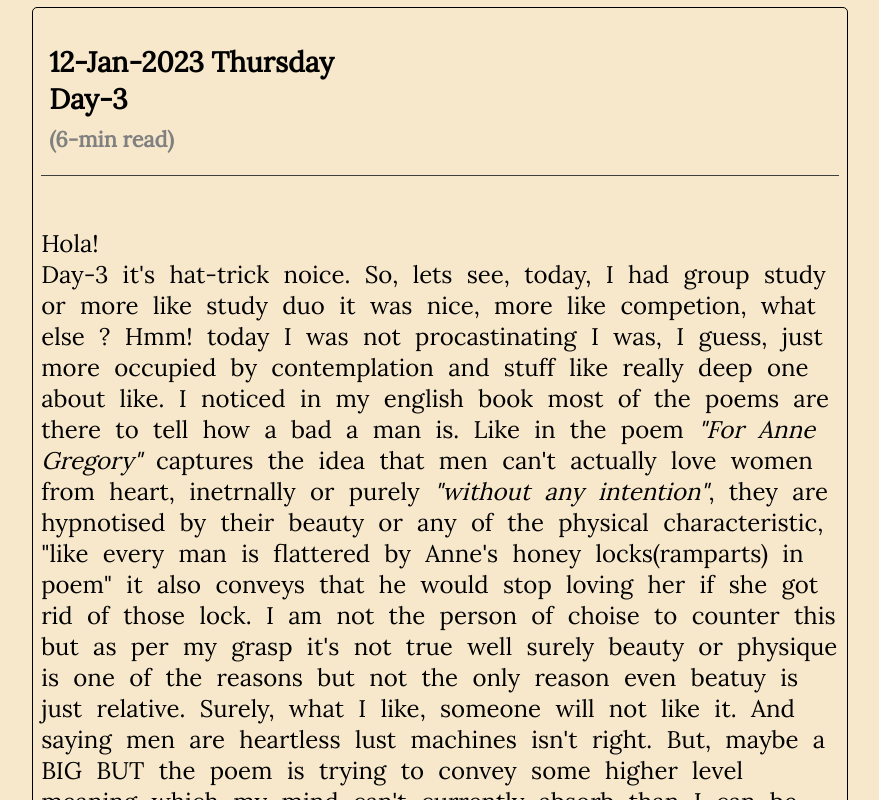
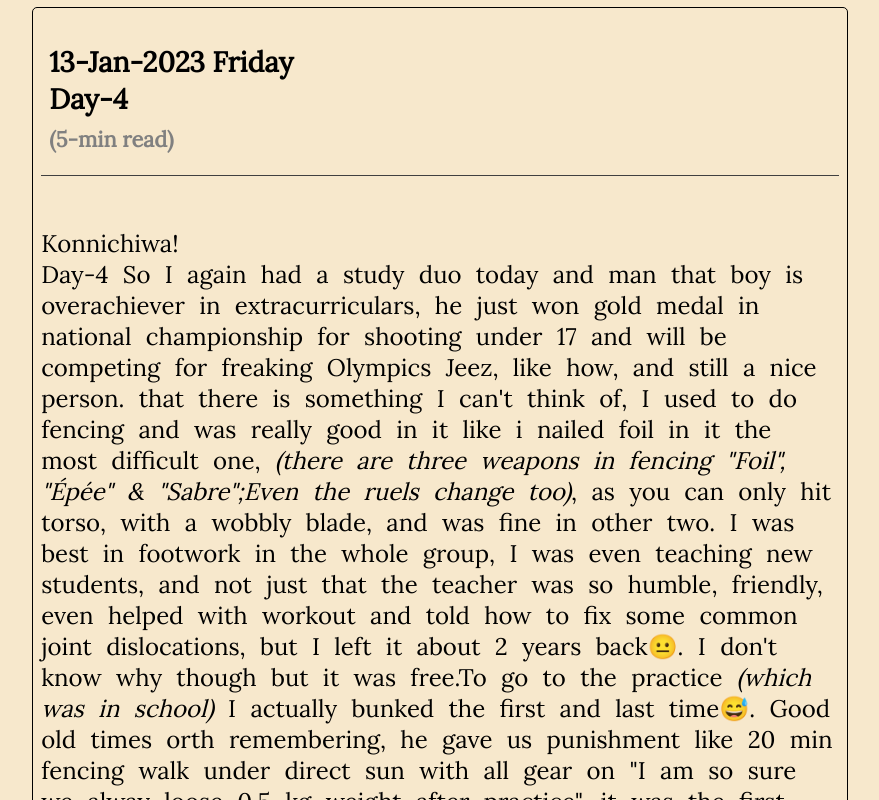
Before and after one commit to Aadit-Garg/stoopid-ideas, a plain HTML site: page index.html in a window 1280 px wide. Shown: the part 920-1720 px from the top of the page, without its empty margins (200-1079 px from the left). Drawn offline with Linux system fonts and the light colour scheme.

Commit message:
Day-4 (so far[4])😂

```diff
--- a/index.html
+++ b/index.html
@@ -41,6 +41,39 @@
                 <br><em class="go">Lets Goooo!</em>🚀🚀
             </p>
         </div>
+    </div>
+    <div class="card blog">
+        <h3>13-Jan-2023 Friday <br>
+            Day-4 <br>
+            <span class="time">(5-min read)</span>
+        </h3>
+        <p>
+            Konnichiwa!<br>
+            Day-4 So I again had a study duo today and man that boy is overachiever in extracurriculars,
+            he just won gold medal in national championship for shooting under 17 and will be competing
+            for freaking Olympics Jeez, like how, and still a nice person. that there is something I can't
+            think of, I used to do fencing and was really good in it like i nailed foil in it the most difficult
+            one, <em>(there are three weapons in fencing "Foil", "Épée" & "Sabre";Even the ruels change too)</em>,
+            as you can only hit torso, with a wobbly blade, and was fine in other two. I was best in footwork in the
+            whole group, I was even teaching new students, and not just that the teacher was so humble, friendly, even
+            helped with workout and told how to fix some common joint dislocations, but I left it about 2 years back😐.
+            I don't know why though but it was free.To go to the practice <em>(which was in school)</em> I actually
+            bunked the first and last time😅. Good old times orth remembering, he gave us punishment like 20 min fencing
+            walk under direct sun with all gear on "I am so sure we alway loose 0.5 kg weight after practice", it was
+            the first time when I really felt dedication, so there's this lunge move in there is a jump variation where
+            have to long-jump with high velocity and dash and aim for torso, it was so hard, the teach told us that move
+            for like 100 times but he wasn't frustrated and that time it was dedication pushing us. It took 30 hours of
+            practice to learn it and 20 hrs more to nail it, but we got it😀.
+            <br>
+            I am tired and can't think of anything else so no 2nd para.
+
+            <br>
+            Thats the wrap for now, Thank-You for reading!
+            <br><br>
+            Signing off
+            <br>
+            SEE-YA!!!
+        </p>
     </div>
     <div class="card blog">
         <h3>12-Jan-2023 Thursday <br>
```
